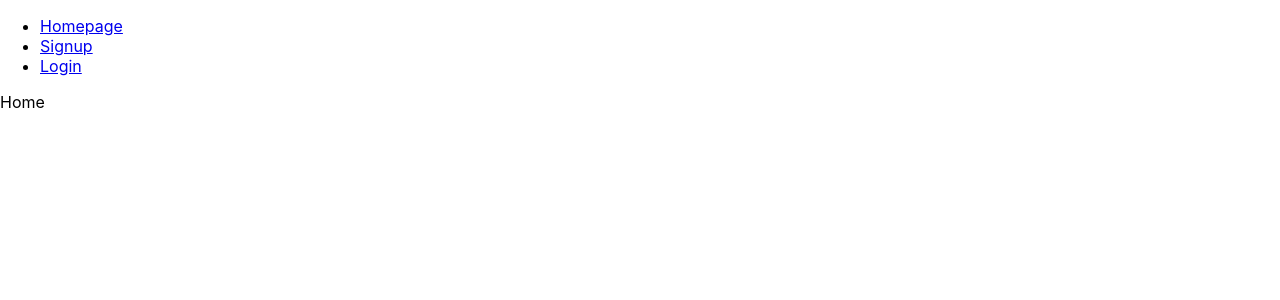
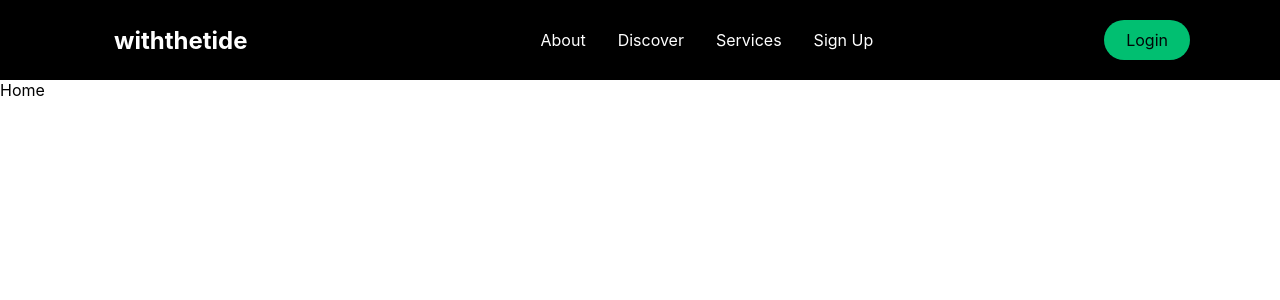
Before and after one commit to dariusVassel/phase-4-frontend-project, a React (Create React App) app: page / in a window 1280 px wide. Shown: the top 300 px of the page. Built offline with nearby package versions, Linux system fonts and the light colour scheme.

Commit message:
Navbar design update

```diff
--- a/package.json
+++ b/package.json
@@ -8,8 +8,11 @@
     "@testing-library/user-event": "^13.5.0",
     "react": "^18.1.0",
     "react-dom": "^18.1.0",
+    "react-icons": "^4.3.1",
     "react-router-dom": "^6.3.0",
     "react-scripts": "5.0.1",
+    "react-scroll": "^1.8.7",
+    "styled-components": "^5.3.5",
     "web-vitals": "^2.1.4"
   },
   "scripts": {
--- a/src/App.js
+++ b/src/App.js
@@ -6,11 +6,17 @@ import Signup from './components/Authentication/Signup';
 import Login from './components/Authentication/Login';
 import { baseUrl, headers, getToken } from './Globals'
 import OrdersList from './components/Orders/OrdersList';
+import ProductsList from './components/Products/ProductsList';
+import Order from './components/Orders/Order';
+import Sidebar from './components/Sidebar/Sidebar';
 
 
 function App() {
   const [currentUser, setCurrentUser] = useState({});
+  const [orders, setOrders] = useState([])
+  const [products, setProducts] = useState([])
   const [loggedIn, setLoggedIn] =useState(false);
+
 
   function loginUser(user){
     setCurrentUser(user)
@@ -26,6 +32,7 @@ function App() {
 
   useEffect(()=> {
     const token = localStorage.getItem('jwt')
+
     if (token && !loggedIn){
       fetch(baseUrl + '/get-current-user', {
         method: "GET",
@@ -38,19 +45,51 @@ function App() {
         .then(user => {
           loginUser(user)
         })
+
+        if (!loggedIn){
+          fetch(baseUrl + '/orders', {
+            headers: {
+              ...headers,
+              ...getToken()
+            }
+          })
+          .then(resp => resp.json())
+          .then(data => {
+            console.log(data)
+            setOrders(data)
+
+        })
+        }
     }
-  }, [])
+  }, [loggedIn])
+
+  function handleGetProducts(e){
+    fetch(baseUrl + '/products', {
+      headers: {
+        ...headers,
+        ...getToken()
+      }
+    })
+    .then(resp => resp.json())
+    .then(data => {
+      console.log(data)
+      setProducts(data)
+  })}
 
 
   return (
     <div className="App">
       <Router>
-        <Navbar loggedIn ={loggedIn} logOutUser={logOutUser}/>
+        <Sidebar/>
+        <Navbar loggedIn ={loggedIn} logOutUser={logOutUser} currentUser={currentUser} handleGetProducts={handleGetProducts}/>
         <Routes>
           <Route path="/" element={<Home/>}/>
           <Route path="/signup" element={<Signup loginUser= {loginUser} loggedIn = {loggedIn}/>}/>
           <Route path="/login" element={<Login loginUser= {loginUser} loggedIn = {loggedIn}/>}/>
-          <Route path="/orders" element={<OrdersList loggedIn = {loggedIn}/>}/>
+          <Route path="/orders" element={<OrdersList loggedIn = {loggedIn} orders={orders}/>}/>
+          <Route path="/orders/:id" element={<Order loggedIn = {loggedIn} orders={orders}/>}/>
+          <Route path="/products" element={<ProductsList loggedIn = {loggedIn} products ={products}/>}/>
+
         </Routes>
       </Router>
     </div>
--- a/src/components/Navigation/Navbar.js
+++ b/src/components/Navigation/Navbar.js
@@ -1,26 +1,61 @@
 import React from 'react'
+import {FaBars} from 'react-icons/fa'
 import {Link} from 'react-router-dom';
+import { NavbarContainer, NavLogo, Nav, MobileIcon, NavMenu, NavItem, NavLinks, NavBtn, NavBtnLink } from './NavbarElements';
 
-export default function Navbar({loggedIn, logOutUser}) {
+export default function Navbar({loggedIn, logOutUser, currentUser, handleGetProducts}) {
   function handleLogout(e){
     e.preventDefault()
     logOutUser()
   }
+
+  function handleClick(e){
+    handleGetProducts(e)
+  }
+
   return (
     <div>
-        <ul>
-            <li><Link to="/">Homepage</Link></li>
+        <Nav>
+          <NavbarContainer>
+            <NavLogo to="/">withthe<b>tide</b></NavLogo>
+            <MobileIcon>
+              <FaBars/>
+            </MobileIcon>
+            <NavMenu>
+              <NavItem>
+                <NavLinks to="about">About</NavLinks>
+              </NavItem>
+              <NavItem>
+                <NavLinks to="discover">Discover</NavLinks>
+              </NavItem>
+              <NavItem>
+                <NavLinks to="services">Services</NavLinks>
+              </NavItem>
+              <NavItem>
+                <NavLinks to="signup">Sign Up</NavLinks>
+              </NavItem>
+            </NavMenu>
+            <NavBtn>
+              <NavBtnLink to='/login'>Login</NavBtnLink>
+            </NavBtn>
+          </NavbarContainer>
+        </Nav>
+        {/* <ul>
+            <li><Link to="/">Home</Link></li>
             {!loggedIn? (
               <div>
             <li><Link to="/signup">Signup</Link></li>
             <li><Link to="/login">Login</Link></li>
             </div>) :
             <div>
+            <li>Welcome {currentUser.username}</li>
+            <img src={currentUser.image_url} alt="profile picture"/>
             <li><Link to="/orders">Orders</Link></li>
+            <li><Link to="/products" onClick={handleClick}>Products</Link></li>
             <li><a href="#" onClick={handleLogout}>Logout</a></li>
             </div>
             }
-        </ul>
+        </ul> */}
     </div>
   )
 }
--- /dev/null
+++ b/src/components/Navigation/NavbarElements.js
@@ -0,0 +1,115 @@
+import styled from 'styled-components'
+import {Link} from 'react-router-dom'
+import {Link as LinkS} from 'react-scroll'
+
+export const Nav = styled.nav`
+    background: #000;
+    height: 80px;
+     display: flex;
+    justify-content: center;
+    align-items: center;
+    font-size: 1rem;
+    position: sticky;
+    top: 0;
+    z-index: 10;
+
+    @media screen and (max-width: 960px){
+        transition: 0.8s all ease;
+    }
+`
+
+export const NavbarContainer  = styled.div`
+    display: flex;
+    justify-content: space-between;
+    height: 80px;
+    z-index: 1;
+    width: 100%;
+    padding: 0 24px;
+    max-width: 1100px;
+`
+
+export const NavLogo = styled(Link)`
+ color: #FFF;
+ justify-self: flex-start;
+ cursor: pointer;
+ font-size: 1.5rem;
+ display: flex;
+ align-items: center;
+ margin-left: 24px;
+ font-weight: bold;
+ text-decoration: none;
+`
+
+export const MobileIcon = styled.div`
+display: none;
+
+@media screen and (max-width: 768px){
+    display:block;
+    position: absolute;
+    top: 0;
+    right: 0;
+    transform: translate(-100%, 60%);
+    font-size: 1.8rem;
+    cursor: pointer;
+    color: #fff
+}
+`
+
+export const NavMenu = styled.ul`
+display: flex;
+align-items: center;
+list-style:  none;
+text-align: center;
+margin-right: -22px;
+
+@media screen and (max-width: 768px){
+    display: none;
+}
+`
+
+export const NavItem = styled.li`
+height: 80px;
+`
+
+export const NavLinks = styled(LinkS)`
+color: #fff;
+display: flex;
+align-items: center;
+text-decoration: none;
+padding: 0 1rem;
+height: 100%;
+cursor: pointer;
+
+&.active{
+    border-bottom: 3px solid #01bf71
+}
+ `
+
+export const NavBtn = styled.nav`
+display: flex;
+align-items: center;
+
+@media screen and (max-width: 768px){
+    display: none;
+}
+`
+
+export const NavBtnLink= styled(Link)`
+border-radius: 50px;
+background: #01bf71;
+white-space: nowrap;
+padding: 10px 22px;
+color: #010606;
+font-size: 16px;
+outline: none;
+border: none;
+cursor: pointer;
+transition: all 0.2s ease-in-out;
+text-decoration: none;
+
+&:hover {
+    transition: all 0.2s ease-in-out;
+    background: #fff;
+    color: #010606;
+}
+`
--- /dev/null
+++ b/src/components/Orders/Order.js
@@ -0,0 +1,17 @@
+import React, {useState, useEffect} from 'react'
+import { useParams } from 'react-router-dom'
+
+export default function Order({orders }) {
+    const [order, setOrder] = useState({})
+    const {id} = useParams()
+
+    useEffect(() => {
+        const ord = orders.find(ord => ord.id.toString() === id)
+        setOrder(ord)
+    }, [id])
+  return (
+    <div>
+        <h1>{order.PO}</h1>
+    </div>
+  )
+}
--- /dev/null
+++ b/src/components/Orders/OrderCard.js
@@ -0,0 +1,15 @@
+import React from 'react'
+import { useNavigate } from 'react-router-dom'
+
+export default function OrderCard({order}) {
+    const navigate = useNavigate()
+
+  return (
+    <div>
+        <h1>{order.PO}</h1>
+        <img src={order.product_id} alt="product image"/>
+        <button onClick = {()=> navigate(`/orders/${order.id}`)}>Click for more info</button>
+        <input type="date"/>
+    </div>
+  )
+}
--- /dev/null
+++ b/src/components/Products/ProductCard.js
@@ -0,0 +1,12 @@
+import React from 'react'
+
+export default function ProductCard({product}) {
+  return (
+    <div>
+        <h1>{product.name}</h1>
+        <img src={product.image_url} alt="product image"/>
+        <button>Click for more info</button>
+        <input type="date"/>
+    </div>
+  )
+}
--- /dev/null
+++ b/src/components/Products/ProductsList.js
@@ -0,0 +1,20 @@
+import React, {useEffect} from 'react'
+import { useNavigate } from 'react-router-dom'
+import ProductCard from './ProductCard'
+
+export default function ProductsList({loggedIn, products}) {
+    const navigate = useNavigate()
+    useEffect(()=> {
+        if (!loggedIn){
+            navigate("/login")
+        }
+        }, [loggedIn])
+
+    const productsCards = products.map(product => <ProductCard key={product.id} product={product}/>)
+  return (
+    <div>
+      <h1>HelloProductsCards</h1>
+      <div>{productsCards}</div>
+    </div>
+  )
+}
--- /dev/null
+++ b/src/components/Sidebar/Sidebar.js
@@ -0,0 +1,23 @@
+import React from 'react'
+import { SidebarContainer, CloseIcon, Icon, SideBtnWrap, SidebarLink, SidebarRoutes, SidebarWrapper, SidebarMenu} from './SidebarElements'
+
+export default function Sidebar() {
+  return (
+    <SidebarContainer>
+        <Icon>
+            <CloseIcon/>
+        </Icon>
+        <SidebarWrapper>
+            <SidebarMenu>
+                <SidebarLink to="about">About</SidebarLink>
+                <SidebarLink to="discover">Discover</SidebarLink>
+                <SidebarLink to="services">Services</SidebarLink>
+                <SidebarLink to="signup">Sign Up</SidebarLink>
+            </SidebarMenu>
+            <SideBtnWrap>
+                <SidebarRoutes to="/login">Login</SidebarRoutes>
+            </SideBtnWrap>
+        </SidebarWrapper>
+    </SidebarContainer>
+  )
+}
--- /dev/null
+++ b/src/components/Sidebar/SidebarElements.js
@@ -0,0 +1,91 @@
+import styled from 'styled-components'
+import {FaTimes} from 'react-icons/fa'
+import {Link as LinkS} from 'react-scroll'
+import {Link} from 'react-router-dom'
+
+
+
+export const SidebarContainer = styled.aside`
+position: fixed;
+z-index: 999;
+width: 100%;
+height:100%;
+background: #0d0d0d;
+display: grid;
+align-items: center;
+top: 0;
+left: 0;
+transition: 0.3s ease-in-out;
+opacity: ${({isOpen}) => (isOpen ? '100%' : '0%')};
+top: ${({isOpen}) => (isOpen ? '0' : '-100%')}
+`
+
+export const CloseIcon = styled(FaTimes)`
+color: #fff
+`
+export const Icon = styled.div`
+position: absolute;
+top: 1.2rem;
+right: 1.5rem;
+background: transparent;
+font-size: 2rem;
+cursor: pointer;
+outline: none;
+`
+export const SidebarWrapper = styled.div`
+color: #fff
+`
+
+export const SidebarMenu = styled.ul`
+display: grid;
+grid-template-columns: 1fr;
+grid-template-rows: repeat(6, 80px);
+text-align: center;
+
+@media screen and (max-width: 480px){
+    grid-template-rows: repeat(6, 60px)
+}
+`
+
+export const SidebarLink = styled(LinkS)`
+display: flex;
+align-items: center;
+justify-content: center;
+font-size: 1.5rem;
+text-decoration: none;
+list-style: none;
+transition: 0.2s ease-in-out;
+text-decoration: none;
+color: #fff;
+cursor: pointer;
+
+&:hover{
+    color: #01bf71
+    transition: 0.2s ease-in-out;
+}
+`
+
+export const SideBtnWrap = styled.div`
+display:flex;
+justify-content:center;
+`
+
+export const SidebarRoutes = styled(Link)`
+border-radius: 50px;
+background: #01bf71;
+white-space: nowrap;
+padding: 16px 64px;
+color: #010606;
+font-size: 16px;
+outline: none;
+border: none;
+cursor: pointer;
+transition: 0.2s ease-in-out;
+text-decoration: none;
+
+&:hover{
+    color: #010606
+    transition: 0.2s ease-in-out;
+    background: #fff;
+}
+`
```
Also changed, not shown: src/components/Orders/OrdersList.js (+6 -2 lines), src/components/Products/Product.js (added, +7 -0 lines), 1 other file (tests, documents, lock files or other folders).
